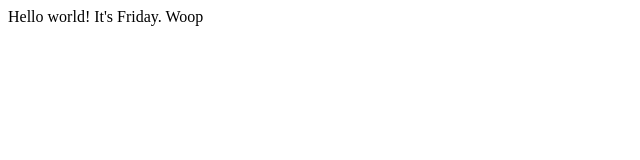
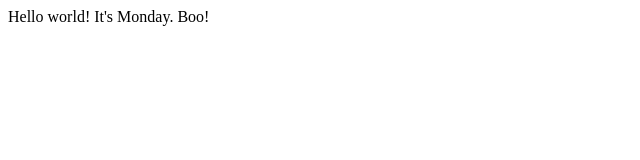
Before and after one commit to ndiaz4/thidtime, a plain HTML site: page index.html in a window 1280 px wide. Shown: the full height of the page, 0-640 px from the left. Drawn offline with Linux system fonts and the light colour scheme.

Commit message:
Lost count
I have tried multiple times

```diff
--- a/index.html
+++ b/index.html
@@ -9,7 +9,7 @@
 </head>
 
 <body>
-  Hello world! It's Friday. Woop
+  Hello world! It's Monday. Boo!
   <script src="script.js"></script>
 
   <!--
```
